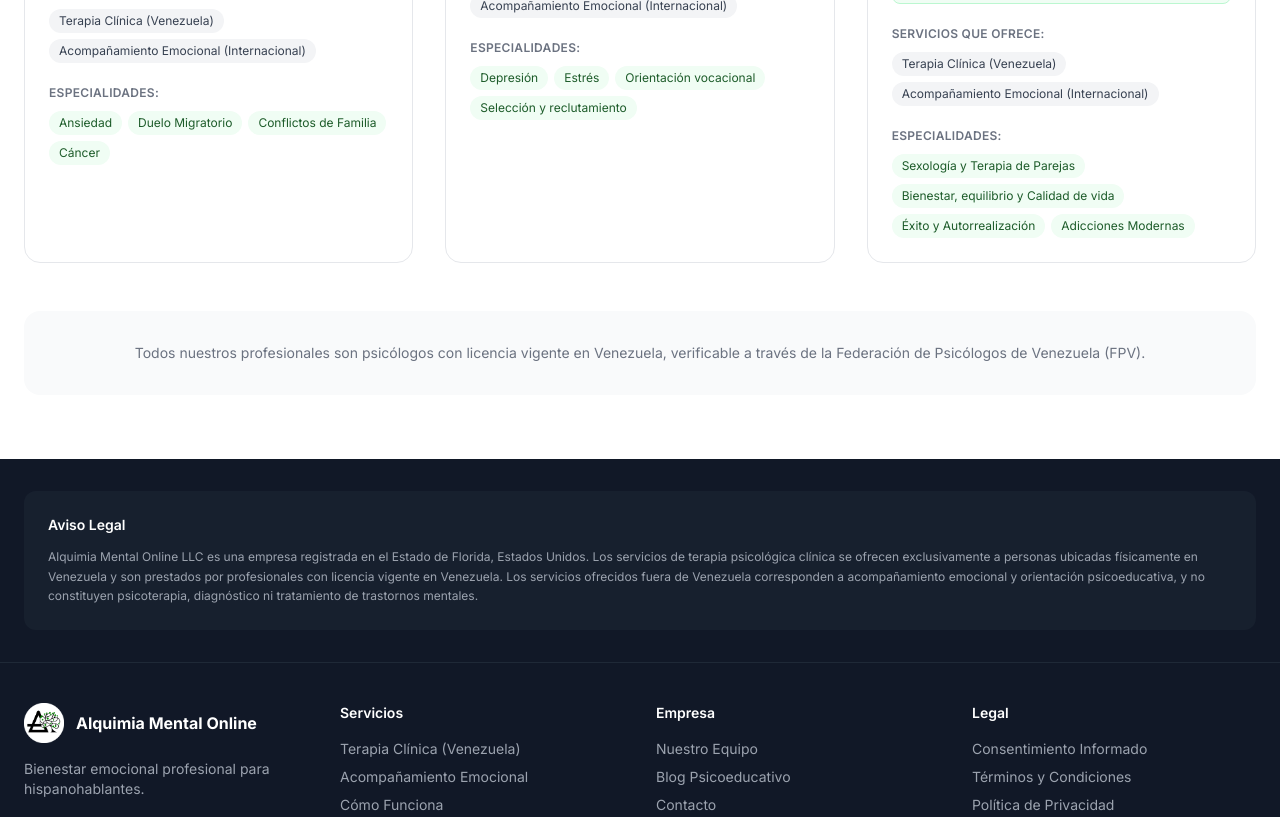
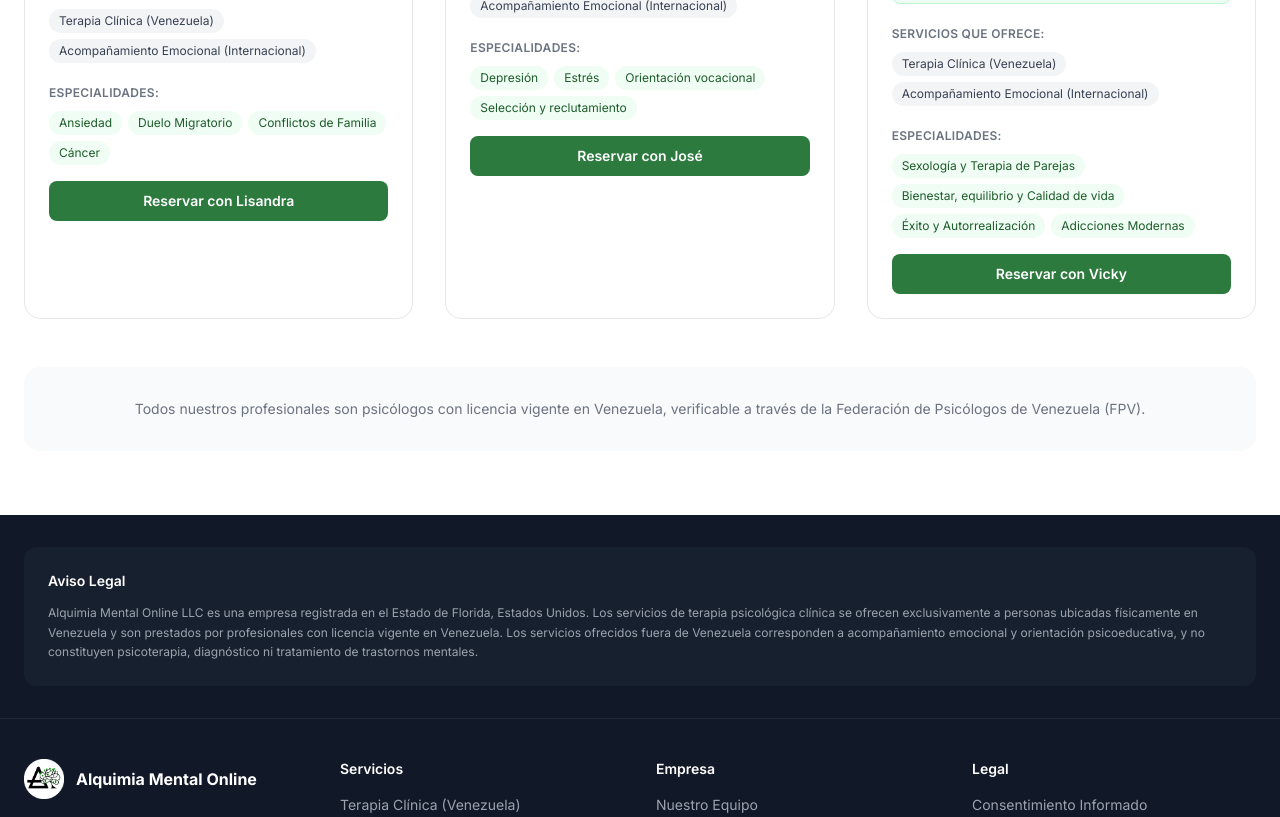
Before and after one commit to Glen-SDA/alquimia-web-principal, a React (Vite) app: page /equipo in a window 1280 px wide. Shown: the part 1200-2017 px from the top of the page. Built offline with nearby package versions, Linux system fonts and the light colour scheme; no server answers; the HTML template or start-up script is replaced by a standard one.

Commit message:
Add booking button to each professional card in Equipo page
Co-Authored-By: Claude Opus 4.6 <noreply@anthropic.com>

```diff
--- a/src/pages/Equipo.jsx
+++ b/src/pages/Equipo.jsx
@@ -1,4 +1,6 @@
 import { useState } from 'react';
+
+const BOOKING_URL = import.meta.env.VITE_RESERVAS_URL || 'http://localhost:5175/booking';
 
 const team = [
   {
@@ -132,7 +134,7 @@ export default function Equipo() {
                 </div>
 
                 {/* Specialties */}
-                <div>
+                <div className="mb-4">
                   <span className="text-xs font-semibold text-gray-500 uppercase tracking-wide">Especialidades:</span>
                   <div className="flex flex-wrap gap-1.5 mt-2">
                     {member.specialties.map(s => (
@@ -140,6 +142,10 @@ export default function Equipo() {
                     ))}
                   </div>
                 </div>
+
+                <a href={BOOKING_URL} className="block w-full text-center bg-verde-500 hover:bg-verde-600 text-white py-2.5 rounded-lg font-semibold text-sm transition">
+                  Reservar con {member.name.split(' ')[0]}
+                </a>
               </div>
             </div>
           ))}
```
